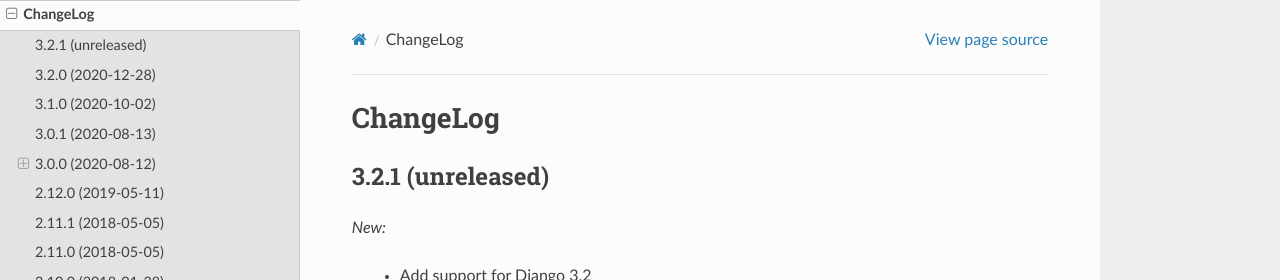
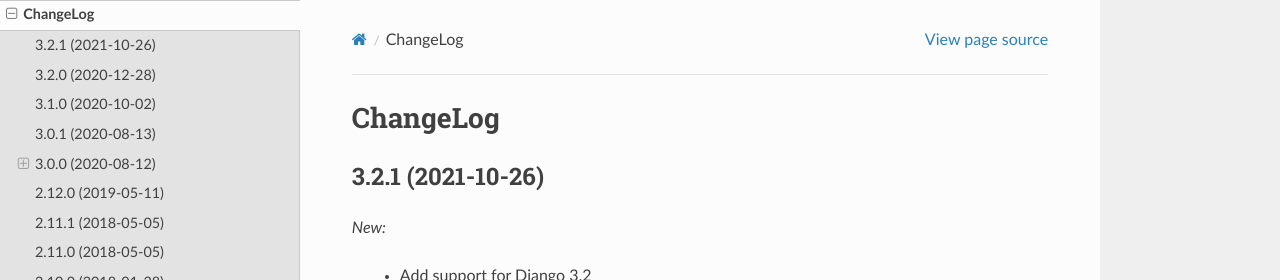
Before and after one commit to FactoryBoy/factory_boy, a Sphinx documentation site: the page built from docs/changelog.rst, in a window 1280 px wide and 900 px high. Shown: the top 280 px of the window. Built offline with Sphinx 7.4.7 and the Read the Docs theme 2.0.0, drawn with Linux system fonts in a browser that asks for light colours.

Commit message:
Preparing release 3.2.1

```diff
--- a/docs/changelog.rst
+++ b/docs/changelog.rst
@@ -3,7 +3,7 @@
 
 .. Note for v4.x: don't forget to check "Deprecated" sections for removal.
 
-3.2.1 (unreleased)
+3.2.1 (2021-10-26)
 ------------------
 
 *New:*
--- a/setup.cfg
+++ b/setup.cfg
@@ -1,6 +1,6 @@
 [metadata]
 name = factory_boy
-version = 3.2.1.dev0
+version = 3.2.1
 description = A versatile test fixtures replacement based on thoughtbot's factory_bot for Ruby.
 long_description = file: README.rst
 author = Mark Sandstrom
```
